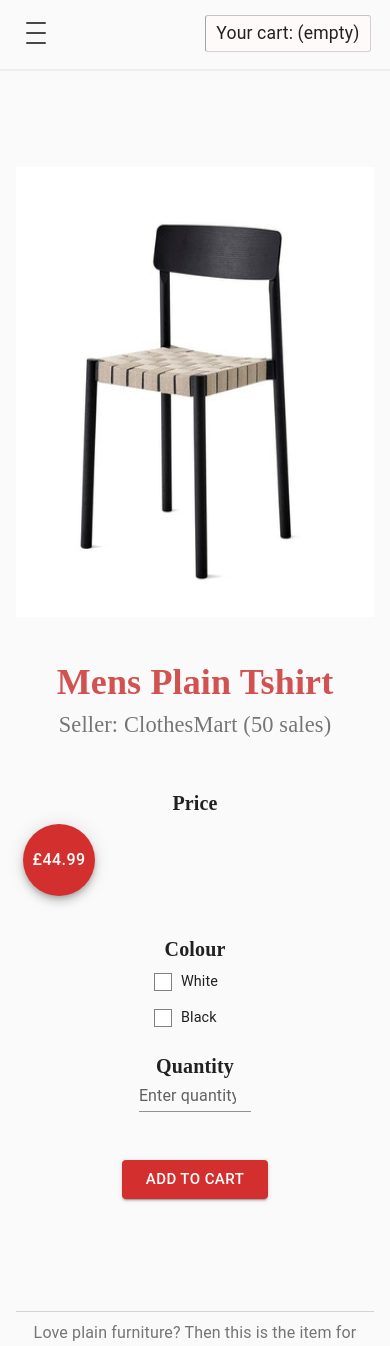
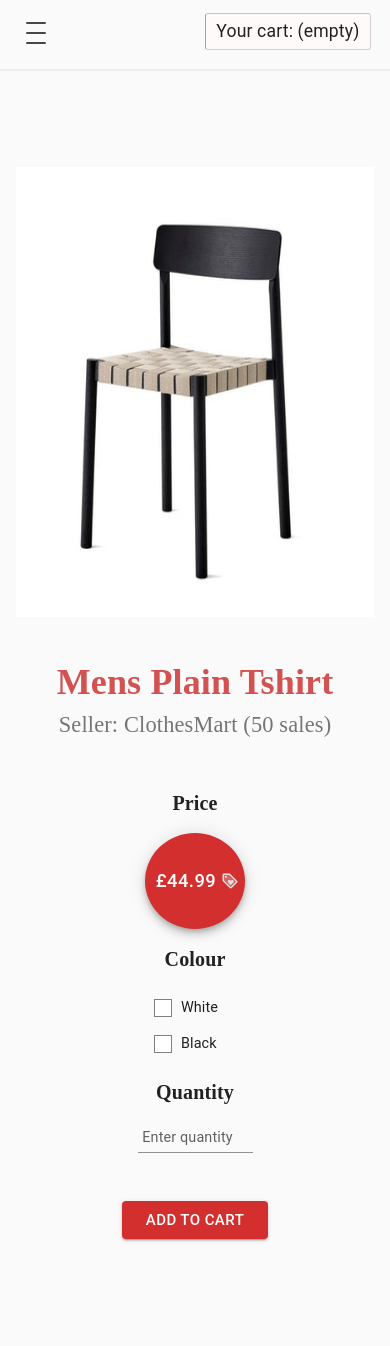
Before and after one commit to stefan22/furniture-shop, a React (Create React App) app: page /shop/products/1/1 in a window 390 px wide. Shown: the top 1346 px of the page. Built offline with nearby package versions, Linux system fonts and the light colour scheme; what react-animations would draw is missing.

Commit message:
[detailsComp] tablet/mobile styles

```diff
--- a/src/shop/CartInfo/styles.scss
+++ b/src/shop/CartInfo/styles.scss
@@ -22,7 +22,7 @@
   }
   @media screen and (max-width: 600px) {
     right: 5%;
-    top: 1.81%;
+    top: 1.5%;
   }
   span {
     font-size: $p;
--- a/src/shop/ProductDetails/index.js
+++ b/src/shop/ProductDetails/index.js
@@ -13,16 +13,33 @@ import Grid from "@material-ui/core/Grid";
 import TextField from "@material-ui/core/TextField";
 import Button from "@material-ui/core/Button";
 import Fab from "@material-ui/core/Fab";
+import LoyaltyTwoToneIcon from "@material-ui/icons/LoyaltyTwoTone";
 // styles
+import { withStyles } from "@material-ui/core/styles";
 import "./styles.scss";
 // imgs
 import sample from "../../images/betty.jpg";
 
+const styles = theme => ({
+  fabActionButton: {
+    padding: "0 !important",
+    borderRadius: "50%",
+    height: "96px",
+    width: "100px",
+    "& span": {
+      fontSize: "1.15rem",
+    },
+    "& span svg": {
+      fill: theme.palette.colors.lgray,
+      width: "18px",
+      transform: "perspective(10px) translate(5px, 0px)",
+    },
+  },
+});
+
 class ProductDetails extends Component {
   constructor(props) {
     super(props);
-    this.colorWhiteRef = createRef("");
-    this.colorBlackRef = createRef("");
     this.detailsPageRef = createRef("");
     this.state = {
       color: "",
@@ -34,24 +51,20 @@ class ProductDetails extends Component {
     this.detailsPageRef.current.scrollIntoView({ behavior: "smooth" });
   }
 
-  handleDataElement = (val) => {
-    console.log(val, val.color);
-    let isRef =
-      val.color === "white" ? (this.colorWhiteRef = val.color) : (this.colorBlackRef = val.color);
-    this.setState({ color: isRef });
-  };
+  handleDataElement = val =>
+    this.setState({ color: val.color });
 
-  handleQuantity = (e) =>
-    this.setState({quantity: Number(e.target.value)})
+
+  handleQuantity = (e) => this.setState({ quantity: Number(e.target.value) });
 
   handleSubmit = (e) => {
     e.preventDefault();
     console.log("submitted form");
-
-  }
+  };
 
   render() {
     console.log(this);
+    const { classes } = this.props;
 
     return (
       <Grid container align={"justify"} spacing={0}>
@@ -95,35 +108,30 @@ class ProductDetails extends Component {
                       <h2>Mens Plain Tshirt</h2>
                       <h5>Seller: ClothesMart (50 sales)</h5>
 
-                      <form
-                        onSubmit={this.handleSubmit}
+                      <form onSubmit={this.handleSubmit}>
+                        <div className="productPrice">
+                          <h6>Price</h6>
+                          <div className="priceTag">
+                            <Fab
+                              className={classes.fabActionButton}
+                              variant={"extended"}
+                              color="primary"
                             >
-
-                      <div className="productPrice">
-                        <h6>
-                          Price
-                        </h6>
-                        <div className="priceTag">
-                          <h3>
-                            <Fab color="primary">£44.99</Fab>
-                          </h3>
+                              £44.99
+                              <LoyaltyTwoToneIcon />
+                            </Fab>
                           </div>
                         </div>
                         <div className="productSection">
-                        <h6>
-                         Colour
-                        </h6>
+                          <h6>Colour</h6>
                           <div className="productColors">
-
                             <RadioColors
                               handleDataElement={this.handleDataElement}
                             />
                           </div>
                         </div>
                         <div className="productSection">
-                        <h6>
-                          Quantity
-                        </h6>
+                          <h6>Quantity</h6>
                           <div className="productQty">
                             <TextField
                               color="secondary"
@@ -151,7 +159,6 @@ class ProductDetails extends Component {
                           </div>
                         </div>
                       </form>
-
                     </div>
                   </Grid>
                 </div>
@@ -300,4 +307,4 @@ class ProductDetails extends Component {
   }
 }
 
-export default withRouter(ProductDetails);
+export default withRouter(withStyles(styles)(ProductDetails));
--- a/src/shop/ProductDetails/styles.scss
+++ b/src/shop/ProductDetails/styles.scss
@@ -93,16 +93,23 @@
       font-size: $h6;
       margin: 1rem 0;
       text-align: left;
+      @media screen and (max-width: 960px) {
+        margin-bottom: 1rem !important;
+      }
     }
     .priceTag {
       margin: 7px;
       display: flex;
       flex-direction: column;
       justify-content: flex-start;
+      @media screen and (max-width: 960px) {
+        margin: 0 auto;
+      }
       h3 {
         margin: 0;
+        font-size: $h3;
         margin-bottom: 1rem;
-        color: red;
+        color: $redreg;
       }
     }
   }
@@ -110,17 +117,20 @@
     width: 100%;
     margin: 1rem 0;
     h6 {
+      font-size: $h6;
       text-align: left;
       margin: 1rem 0;
+      @media screen and (max-width: 960px) {
+        margin-bottom: 1rem !important;
+      }
     }
     .productQty {
       margin: 7px;
+      width: 100%;
       div {
-        width: 50%;
+        width: 115px;
+        font-size: $small;
         @media screen and (max-width: 960px) {
-          min-width: 42%;
-          width: 56%;
-          max-width: 60%;
           display: flex;
           margin: 0 auto;
           input {
@@ -134,8 +144,8 @@
       button {
         margin: 2rem 0 1rem;
         .MuiButton-outlinedSecondary {
-          color: red !important;
-          border: 1px solid red !important;
+          color: $redreg !important;
+          border: 1px solid $redreg !important;
         }
       }
     }
@@ -161,38 +171,9 @@
       text-align: center;
     }
   }
-  .colorBoxes {
-    flex-flow: row wrap;
-    display: flex;
-    margin: 7px;
-    justify-content: flex-start;
-  }
-  .productColor {
-    width: 1rem;
-    height: 1rem;
-    padding: 7px;
-    margin-right: 0.75rem;
-    transition: all .3s linear 0ms;
-    &.whiteRef {
-      background-color: lighten($white,10%);
-      outline: 1px solid $cardPrice;
-    }
-    &.blackRef {
-      background-color: lighten($lightBlack,15%);
-      outline: 1px solid $cardPrice;
-    }
-  }
+
 }
 
-.white {
-  background-color: $whiteBg;
-  outline: 1px inset $tableHeadingBg;
-}
-
-.black {
-  background-color: $cardTitle;
-  outline: 1px inset lighten($lightBlack,15%);
-}
 
 /**
 # should add matui color to theme
@@ -276,6 +257,7 @@
         margin-top: 1rem;
         h6 {
           margin-top: 2rem;
+          font-size: $h6;
         }
       }
     }
--- a/src/styles/theme.js
+++ b/src/styles/theme.js
@@ -2,8 +2,6 @@ import { createMuiTheme } from "@material-ui/core/styles";
 
 import red from "@material-ui/core/colors/red";
 import grey from "@material-ui/core/colors/grey";
-
-
 
 const theme = createMuiTheme({
   palette: {
@@ -14,10 +12,26 @@ const theme = createMuiTheme({
       main: grey[700],
     },
     type: "light",
+    // other colors from vars.scss
+    colors: {
+      white: "#fffafa",
+      snow: "fffafa",
+      navigationBg: "#f5f5f5",
+      whiteBg: "#f8f8ff",
+      lgray: "#e0e0e0",
+      black: "#484848",
+      gray: "rgba(34, 34, 34, 0.55)",
+      lightBlack: "#757575",
+      cardTitle: "#727272",
+      tableHeadingBg: "#e0e0e0",
+      footerBg: "#e6e6e6",
+      footerBottomLight: "#E5E5E5",
+      cardPrice: "#f44336",
+      redreg: "#d25151",
+      categoryHoverColor: "#fff4d5",
+      shopHeading: "#8c7c6e",
+    },
   },
-
-
 });
 
-
 export default theme;
--- a/src/styles/vars.scss
+++ b/src/styles/vars.scss
@@ -44,6 +44,7 @@ $h4: 1.65rem;
 $h5: 1.4rem;
 $h6: 1.25rem;
 $p: 1.1rem;
+$small: 0.9rem;
 
 /**
 @  box-shadows
```
Lines whose indentation alone changed are shown as unchanged.
